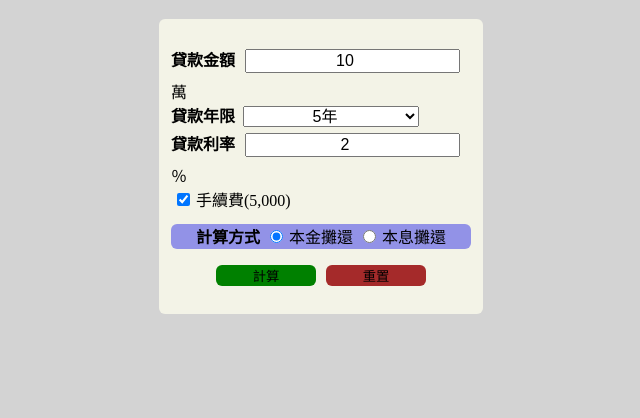
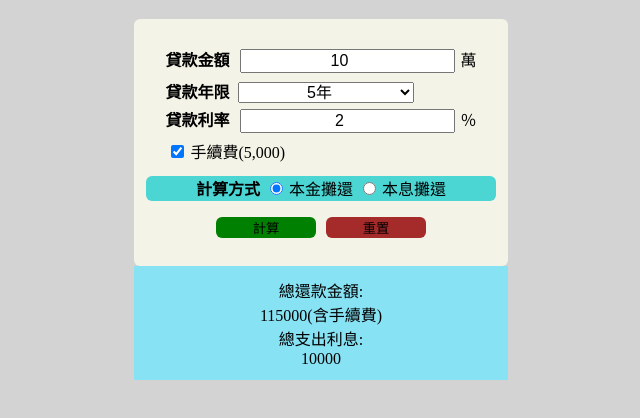
Before and after one commit to louisdx24/javascript_loan_project, a plain HTML site: page index.html in a window 1280 px wide. Both pictures are taken after a click on the button "計算". Shown: the part 70-488 px from the top of the page, without its empty margins (319-959 px from the left). Drawn offline with Linux system fonts and the light colour scheme.

Commit message:
完成檢疫利率計算

```diff
--- a/css/index.css
+++ b/css/index.css
@@ -11,7 +11,7 @@ body {
 }
 
 form {
-    width: 300px;
+    width: 350px;
     background-color: rgba(248, 248, 234, 0.882);
     margin: 0 auto;
     padding: 12px;
@@ -54,6 +54,14 @@ option {
 }
 
 #calcRule {
-    background-color: rgb(146, 146, 231);
+    background-color: rgb(75, 213, 211);
     border-radius: 6px;
 }
+
+#result {
+    display: none;
+    width: 350px;
+    margin: 0 auto;
+    background-color: rgb(135, 226, 244);
+    padding: 12px;
+}
--- a/index.html
+++ b/index.html
@@ -43,7 +43,16 @@
                 <button type="button" id="reset">重置</button>
             </p>
         </form>
+        <div id="result">
+            總還款金額:
+            <div class="totalAmount">205000</div>
+            總支出利息:
+            <div class="totalInterest">100000</div>
+        </div>
+
+
     </div>
+    <script src="./js/index.js"></script>
 </body>
 
 </html>
--- a/js/index.js
+++ b/js/index.js
@@ -0,0 +1,34 @@
+const amountEl = document.querySelector("#amount");
+const yearsEl = document.querySelector("#years");
+const rateEl = document.querySelector("#rate");
+const payment1El = document.querySelector("#payment1");
+const payment2El = document.querySelector("#payment2");
+const feeEl = document.querySelector("#fee");
+
+const calcEl = document.querySelector("#calc");
+
+calcEl.addEventListener("click", calcLoan);
+
+function calcLoan() {
+    let amount = amountEl.value * 10000;
+    let years = yearsEl.value;
+    let rate = rateEl.value / 100;
+    // if feeEl is checked then 5000 else 0
+    let fee = feeEl.checked ? 5000 : 0;
+    let rule = payment1El.checked ? 1 : 2;
+
+    let totalInterest = amount * rate * years;
+    let totalAmount = amount + totalInterest + fee;
+
+    document.querySelector(".totalAmount").innerText = totalAmount + (fee == 0 ? "" : "(含手續費)");
+    document.querySelector(".totalInterest").innerText = totalInterest;
+    const resultEl = document.querySelector("#result");
+    resultEl.style.display = "none";
+    setTimeout(function () {
+        resultEl.style.display = "block";
+    }, 500)
+
+
+
+    console.log(totalAmount, totalInterest);
+}
```
